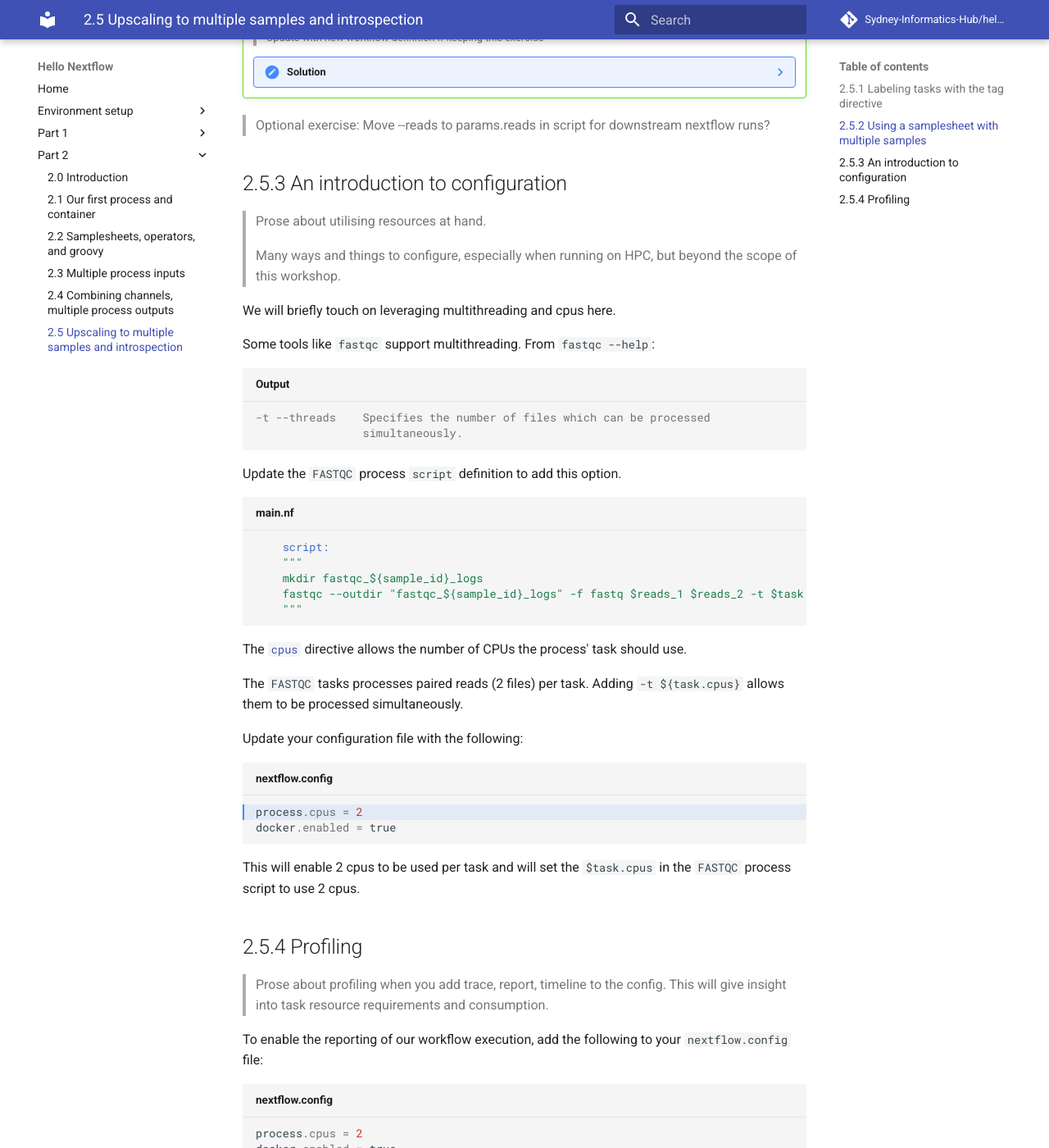
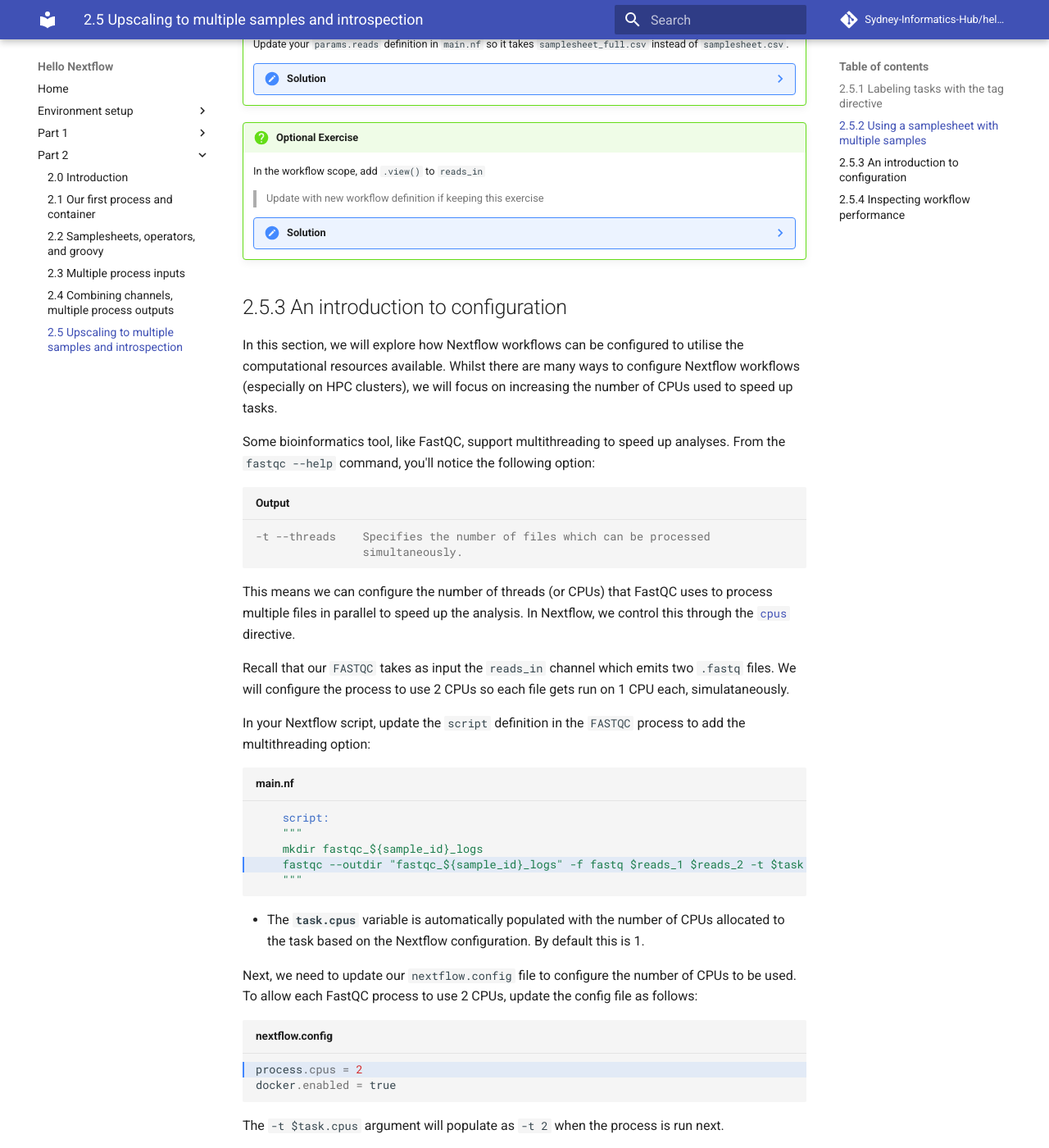
Before and after one commit to Sydney-Informatics-Hub/hello-nextflow, an MkDocs documentation site: the page built from docs/part2/05_scale.md, in a window 1280 px wide and 1400 px high, scrolled down 2007 px. Shown: the whole window at 82% size. Built offline with MkDocs 1.6.1 and Material for MkDocs 9.7.7, drawn with Linux system fonts in a browser that asks for light colours; comment, search, counter and statistics services are not loaded; some of the changed text lies outside the part shown.

Commit message:
Explainers/text for 2.5

````diff
--- a/docs/part2/05_scale.md
+++ b/docs/part2/05_scale.md
@@ -85,6 +85,22 @@ executor >  local (5)
 There are two new tasks run for `FASTQC` and `QUANTIFICATION`. Our newly added
 tags indicate which samples they were run on - either `lung` or `liver` reads!
 
+> Note: Decide exercises
+
+!!! question "Optional Exercise"
+
+    Update your `params.reads` definition in `main.nf` so it takes
+    `samplesheet_full.csv` instead of `samplesheet.csv`.
+
+    ??? note "Solution"
+
+        ```groovy title="main.nf" hl_lines="3"
+        //pipeline input parameters
+        params.transcriptome_file = "$projectDir/data/ggal/transcriptome.fa"
+        params.reads = "$projectDir/data/samplesheet_full.csv"
+
+        ```
+
 !!! question "Optional Exercise"
 
     In the workflow scope, add `.view()` to `reads_in`
@@ -131,27 +147,34 @@ tags indicate which samples they were run on - either `lung` or `liver` reads!
 
         Remove `read_pairs_ch.view()` before proceeding.
 
-> Optional exercise: Move --reads to params.reads in script for downstream nextflow runs?
-
 ## 2.5.3 An introduction to configuration
 
-> Prose about utilising resources at hand.
+In this section, we will explore how Nextflow workflows can be configured
+to utilise the computational resources available. Whilst there are many ways
+to configure Nextflow workflows (especially on HPC clusters), we will focus on
+increasing the number of CPUs used to speed up tasks.
 
-> Many ways and things to configure, especially when running on HPC, but beyond
-the scope of this workshop.
-
-We will briefly touch on leveraging multithreading and cpus here.
-
-Some tools like `fastqc` support multithreading. From `fastqc --help`:
+Some bioinformatics tool, like FastQC, support multithreading to speed up
+analyses. From the `fastqc --help` command, you'll notice the following option:
 
 ```console title="Output"
 -t --threads    Specifies the number of files which can be processed
                 simultaneously.
 ```
 
-Update the `FASTQC` process `script` definition to add this option.
+This means we can configure the number of threads (or CPUs) that FastQC uses
+to process multiple files in parallel to speed up the analysis. In Nextflow,
+we control this through the
+[`cpus`](https://www.nextflow.io/docs/latest/process.html#cpus) directive.
 
-```groovy title="main.nf"
+Recall that our `FASTQC` takes as input the `reads_in` channel which emits two
+`.fastq` files. We will configure the process to use 2 CPUs so each file gets
+run on 1 CPU each, simulataneously.
+
+In your Nextflow script, update the `script` definition in the `FASTQC` process
+to add the multithreading option:
+
+```groovy title="main.nf" hl_lines="4"
     script:
     """
     mkdir fastqc_${sample_id}_logs
@@ -159,40 +182,84 @@ Update the `FASTQC` process `script` definition to add this option.
     """
 ```
 
-The [`cpus`](https://www.nextflow.io/docs/latest/process.html#cpus) directive
-allows the number of CPUs the process' task should use.
+- The **`task.cpus`** variable is automatically populated with the number of
+CPUs allocated to the task based on the Nextflow configuration. By default this
+is 1.
 
-The `FASTQC` tasks processes paired reads (2 files) per task. Adding
-`-t ${task.cpus}` allows them to be processed simultaneously.
-
-Update your configuration file with the following:
+Next, we need to update our `nextflow.config` file to configure the number of
+CPUs to be used. To allow each FastQC process to use 2 CPUs, update the
+config file as follows:
 
 ```groovy title="nextflow.config" hl_lines="1"
 process.cpus = 2
 docker.enabled = true
 ```
 
-This will enable 2 cpus to be used per task and will set the `$task.cpus`
-in the `FASTQC` process script to use 2 cpus.
+The `-t $task.cpus` argument will populate as `-t 2` when the process is run
+next.
 
-## 2.5.4 Profiling
+## 2.5.4 Inspecting workflow performance
 
-> Prose about profiling when you add trace, report, timeline to the config.
-> This will give insight into task resource requirements and consumption.
+When running workflows, it is helpful to understand how each part of your
+workflow is using resources like CPUs, memory, and the time taken to complete.
+Nextflow can generate text-based and visual reports that give you clear picture
+of how your workflow ran and identify areas for improvement.
 
-To enable the reporting of our workflow execution, add the following to your
-`nextflow.config` file:
+We will explore some of Nextflow's built-it in tools that can show these
+important details of how tasks ran.
 
-```groovy title="nextflow.config" hl_lines="3-5"
+To enable these reports, add the following to your `nextflow.config` file:
+
+```groovy title="nextflow.config" hl_lines="4-8"
 process.cpus = 2
 docker.enabled = true
-trace.enabled = true
+
+// enable reporting
+dag.enabled = true
 report.enabled = true
 timeline.enabled = true
+trace.enabled = true
 ```
 
-> Inspect X, Y, Z files by right clicking the file in the VSCode sidebar, and
-downloading
+Run the workflow. To assess the resource usage all processes need to be run
+again so `-resume` should not be used.
+
+```bash
+nextflow run main.nf --reads "data/samplesheet_full.csv"
+```
+
+Inspect your project directory. You should have 3 `.html` files and a `.txt`
+file with matching timestamps. A summary of the different reports are included
+in the table below. For a detailed description of each report see the Nextflow
+documentation on [reports](https://www.nextflow.io/docs/latest/tracing.html).
+
+| Report type | Description                                                                           |
+| ----------- | ------------------------------------------------------------------------------------- |
+| `dag`       | A high-level graph that shows how processes and channels are connected to each other. |
+| `report`    | A visual summary of the time and resources used grouped by process.                   |
+| `timeline`  | A Gannt chart that shows when each task started and ended.                            |
+| `trace`     | A detailed text log with the time and resources used by each task.                    |
+
+Complete the following steps in the exercise to view the report file `report-*.html` in your local browser.
+
+!!! question "Exercise"
+
+    1. In the VSCode file explorer sidebar, locate the report file (e.g. `report-*.html`)
+    2. Right click on the file and select **"Download"** to save it to your local computer.
+    3. Open the `report-*.html` in a browser.
+    4. Navigate to **"Resource Usage" -> "CPU"**.
+    5. Hover over the `FASTQC` bar chart and note the `mean` CPU usage.
+
+    ??? note "Solution"
+
+        In this report, a mean of 2.53 CPUs were utilised by the `FASTQC` process
+        across the 3 samples. This value will slightly differ across runs.
+
+        > Note: explain why this is > 2 CPUs?
+
+        ![](img/report_cpu.png)
+
+> Note: Any additional exercises, outro text, learning summary
 
 !!! abstract "Summary"
 
````
Also changed, not shown: docs/part2/img/report_cpu.png (added), 1 other file.
